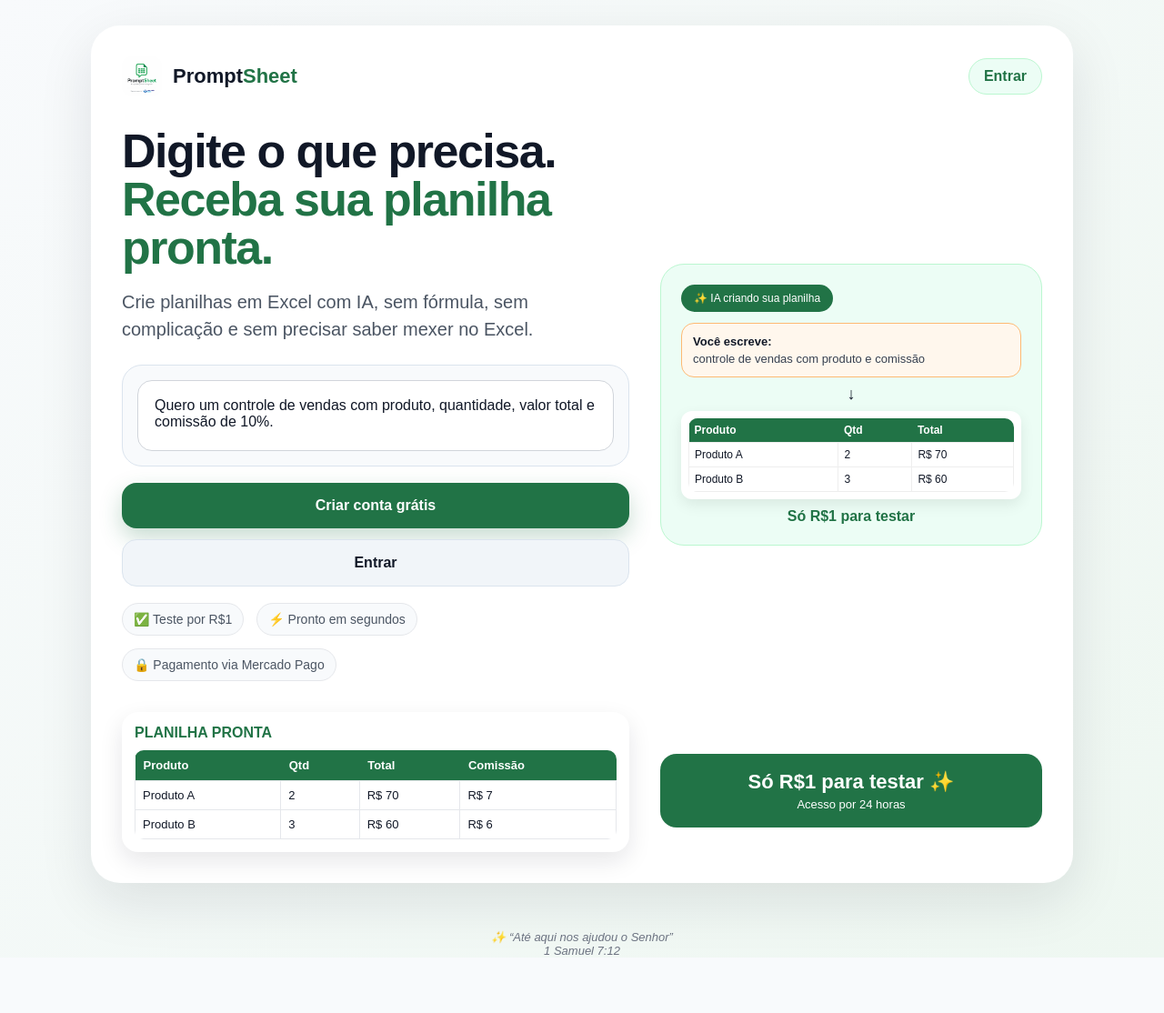
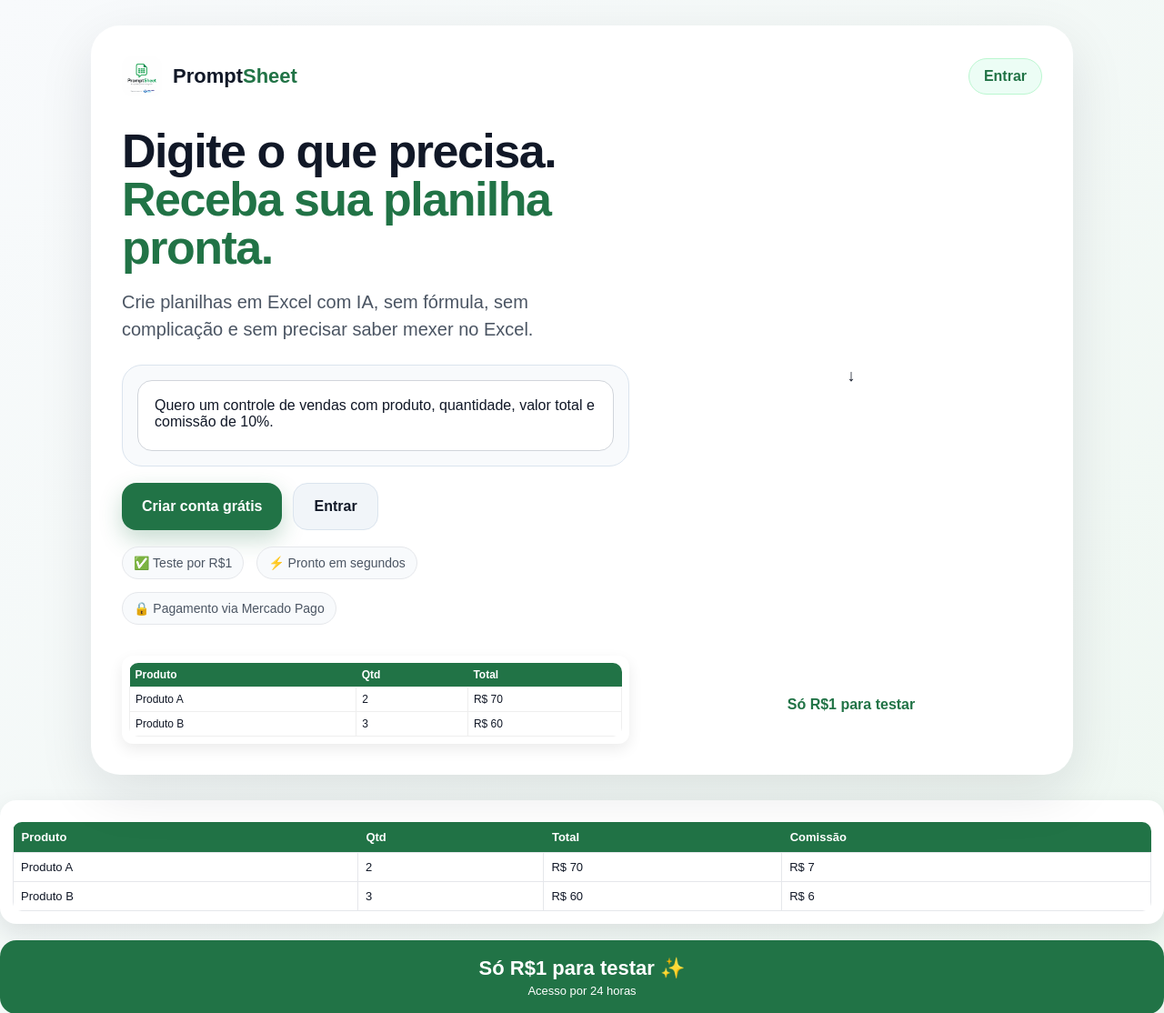
Before and after one commit to alessandronossa-lgtm/alessandronossa-lgtm, a Flask app: page / in a window 1280 px wide. Shown: the top 1114 px of the page at 91% size. Before the commit the page ends 1050 px from the top, so only its background shows below. Run offline with Flask 3, Linux system fonts and the light colour scheme; parts of the project's set-up code (start-up, migrations or seed data) failed here and were passed over.

Commit message:
Update index.html

```diff
--- a/templates/index.html
+++ b/templates/index.html
@@ -14,7 +14,10 @@
   justify-content: center;
 }
 
-
+.small {
+  padding: 12px 18px;
+  font-size: 14px;
+}
 
 
 .clean-preview {
@@ -372,10 +375,14 @@
             </div>
           </div>
 
-         <div class="cta-row">
-  <a class="btn btn-primary btn-full" href="/register">Criar conta grátis</a>
-  <a class="btn btn-secondary btn-full" href="/login">Entrar</a>
+
+
+<div class="cta-row">
+  <a class="btn btn-primary small" href="/register">Criar conta grátis</a>
+  <a class="btn btn-secondary small" href="/login">Entrar</a>
 </div>
+
+
 
           <div class="trust">
             <span>✅ Teste por R$1</span>
@@ -385,18 +392,7 @@
         </div>
 
 
-       <div class="preview clean-preview">
 
-  <div class="mini-badge">
-    ✨ IA criando sua planilha
-  </div>
-
-  <div class="mini-card">
-    <div class="mini-title">Você escreve:</div>
-    <div class="mini-text">
-      controle de vendas com produto e comissão
-    </div>
-  </div>
 
   <div class="mini-arrow">↓</div>
 
@@ -430,9 +426,10 @@
 
 </div>
 
-          <div class="sheet">
+
+        <div class="sheet">
             <strong style="display:block;margin-bottom:10px;color:#217346;">
-              PLANILHA PRONTA
+
             </strong>
 
             <table>
```
